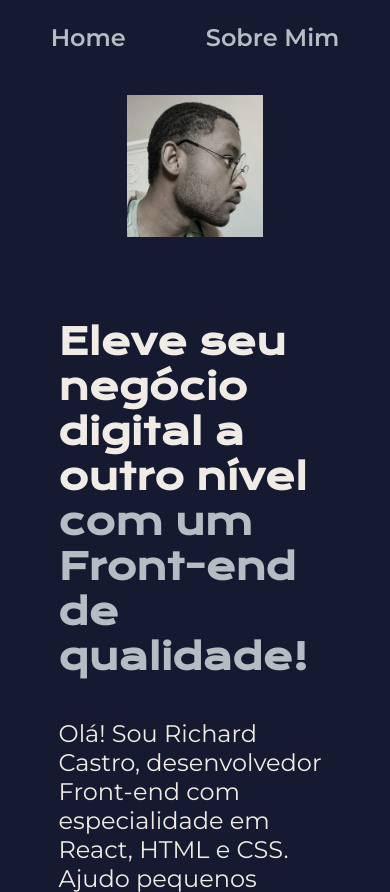
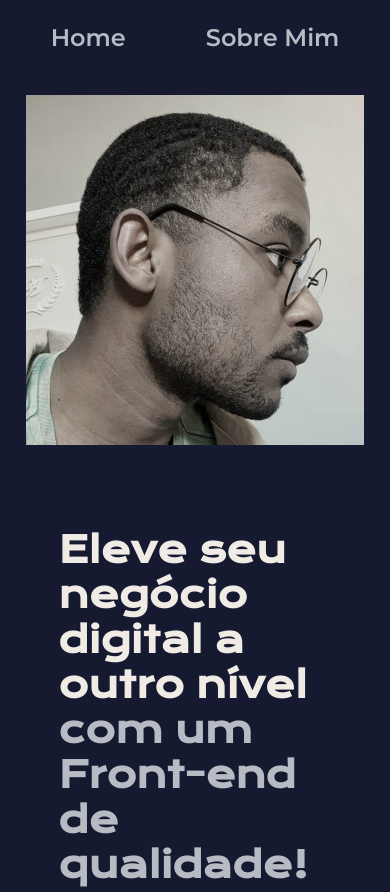
Before and after one commit to RichardCastroH/Portfolio, a plain HTML site: page index.html in a window 390 px wide. Shown: the top 892 px of the page. Drawn offline with nearby package versions, Linux system fonts and the light colour scheme.

Commit message:
Update style.css

```diff
--- a/Styles/style.css
+++ b/Styles/style.css
@@ -171,4 +171,8 @@ strong {
         width: 100%;
     }
 
+    .imagem__tito{
+        width: auto;
+    }
+
 }
```
